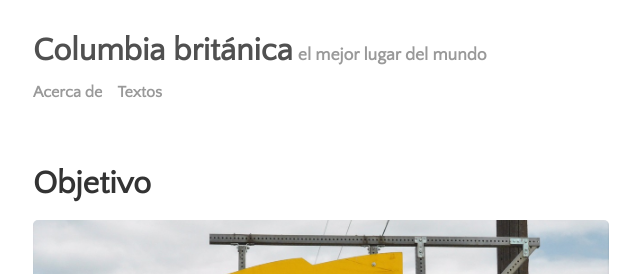
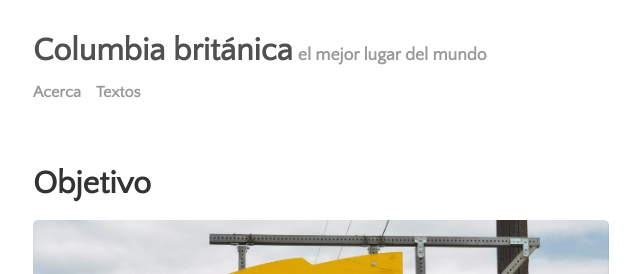
Before and after one commit to sadiel/blog, a Jekyll site: the page built from index.html, in a window 1280 px wide. Shown: the top 274 px of the page, without its empty margins (319-959 px from the left). Built offline with Jekyll 4.4.1, drawn with Linux system fonts in a browser that asks for light colours; nearby versions of some CDN libraries; the list of posts is cut into pages by our own code.

```diff
--- a/_data/settings.yml
+++ b/_data/settings.yml
@@ -5,7 +5,7 @@ disqus:
   comments: false
   disqus_shortname:
 menu:
-- {name: 'Acerca de', path: 'menu', url: 'acercade.html'}
+- {name: 'Acerca', path: 'menu', url: 'acercade.html'}
 - {name: 'Textos', path: 'menu', url: 'textos.html'}
 pagination:
   next_page: Newer
```
